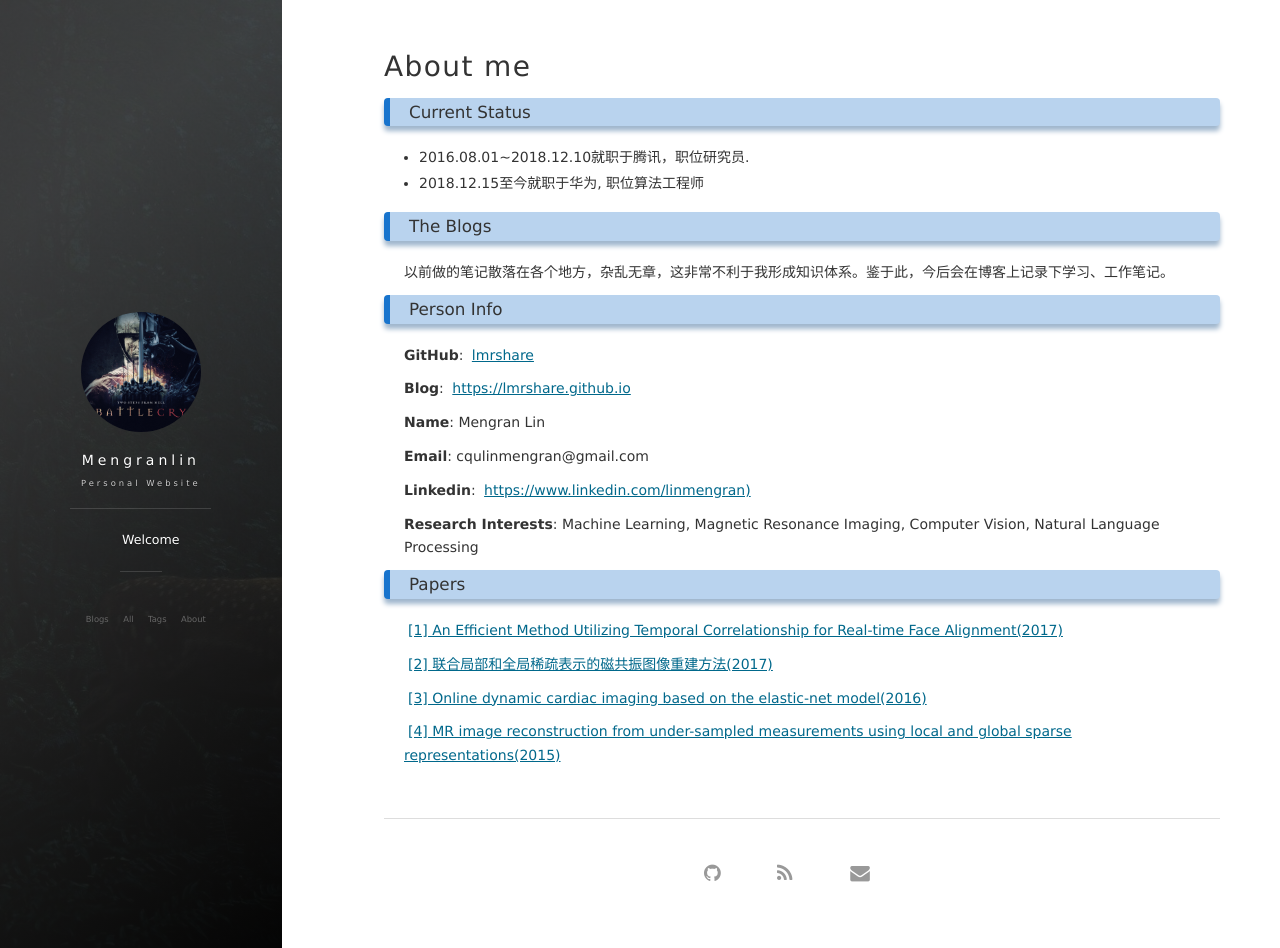
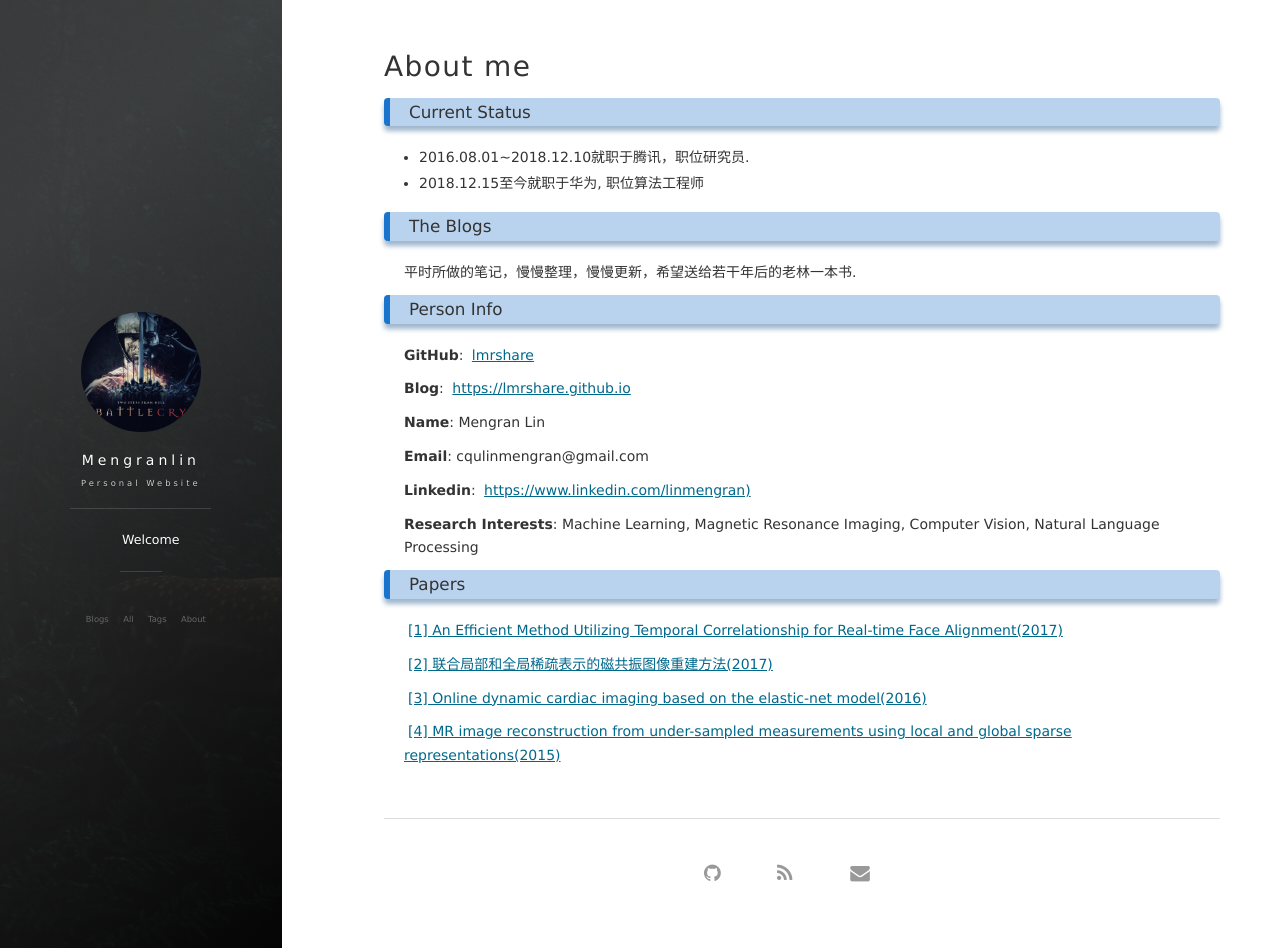
Before and after one commit to lmrshare/lmrshare.github.io, a Jekyll site: the page built from about.md, in a window 1280 px wide and 948 px high. Built offline with Jekyll 4.4.1, drawn with Linux system fonts in a browser that asks for light colours; nearby versions of some CDN libraries; comment, search, counter and statistics services are not loaded.

Commit message:
modify about

```diff
--- a/about.md
+++ b/about.md
@@ -10,7 +10,7 @@ title: About me
 
 <h3> The Blogs </h3>
 
-以前做的笔记散落在各个地方，杂乱无章，这非常不利于我形成知识体系。鉴于此，今后会在博客上记录下学习、工作笔记。
+平时所做的笔记，慢慢整理，慢慢更新，希望送给若干年后的老林一本书.
 
 <h3>Person Info </h3>
 
```
